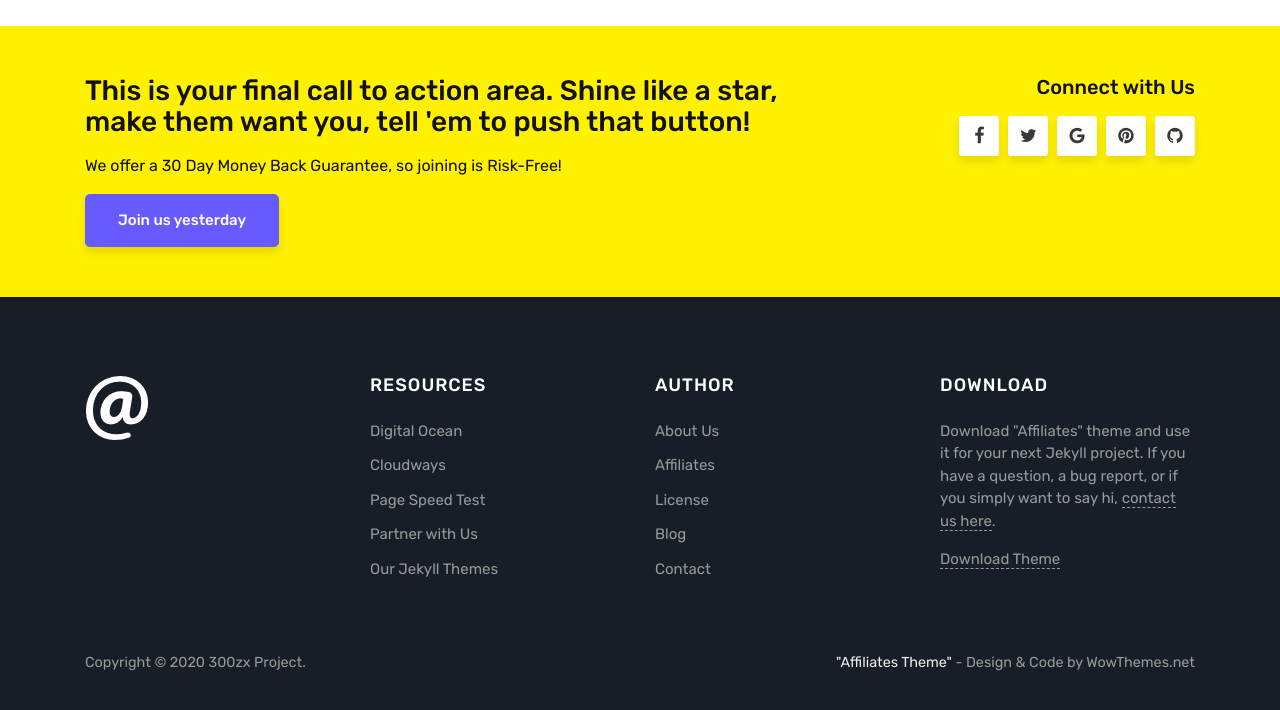
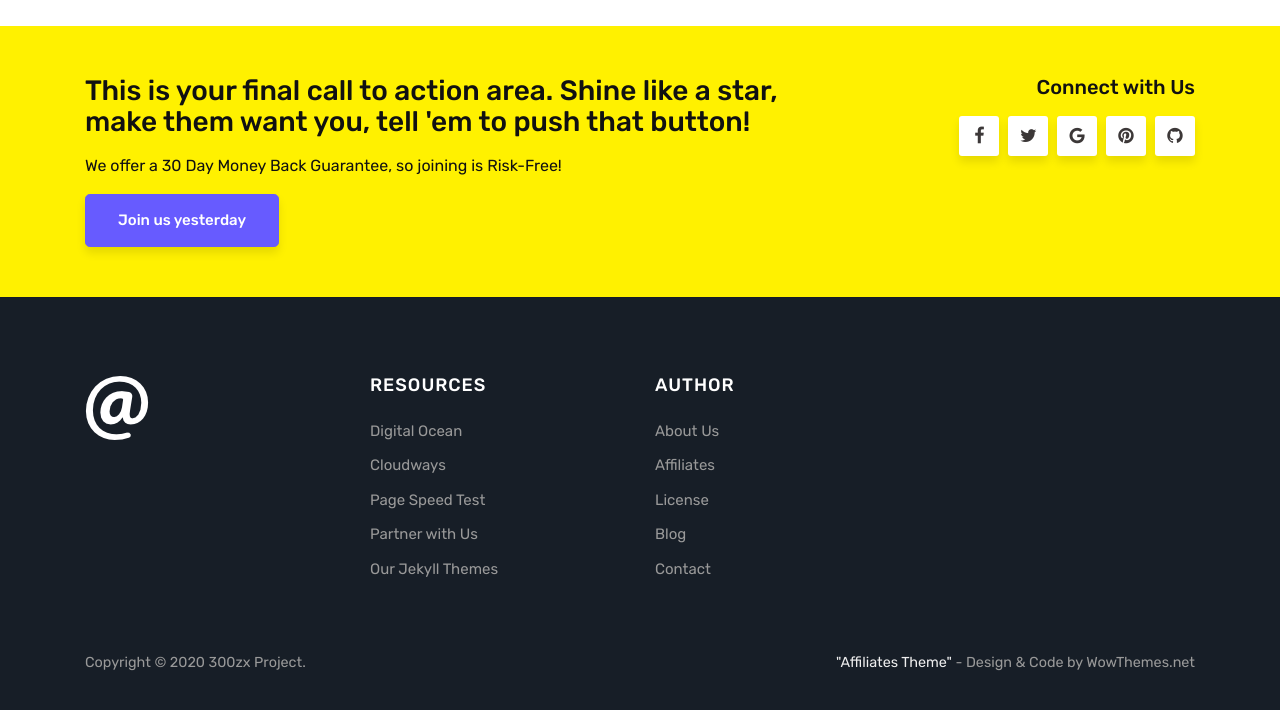
Before and after one commit to 300zxProject/300zxProject.github.io, a Jekyll site: the page built from index.html, in a window 1280 px wide and 900 px high, scrolled down 1876 px, cut to the strip 180-890 px from the top of the window. Built offline with Jekyll 4.4.1, drawn with Linux system fonts in a browser that asks for light colours; the list of posts is cut into pages by our own code; comment, search, counter and statistics services are not loaded.

Commit message:
Remove Download theme button

```diff
--- a/_layouts/default.html
+++ b/_layouts/default.html
@@ -78,11 +78,6 @@
 
                  <li class="nav-item">
                     <a target="_blank" class="nav-link" href="https://github.com/wowthemesnet/affiliates-jekyll-theme">Github</a>
-                </li>
-
-
-                <li class="nav-item">
-                    <a class="nav-link highlight" href="https://github.com/wowthemesnet/affiliates-jekyll-theme/archive/master.zip">Download Theme</a>
                 </li>
 
             </ul>
@@ -185,13 +180,6 @@
                 </div>
                 </div>
 
-                <div class="col-sm-3">
-                <div class="footer-widget textwidget">
-                    <h5 class="title">Download</h5>
-                    <p>Download "Affiliates" theme and use it for your next Jekyll project. If you have a question, a bug report, or if you simply want to say hi, <a href="https://www.wowthemes.net/support/">contact us here</a>.</p>
-                    <a href="https://github.com/wowthemesnet/affiliates-jekyll-theme/archive/master.zip">Download Theme</a>
-                </div>
-                </div>
             </div>
 
             <div class="copyright">
```
